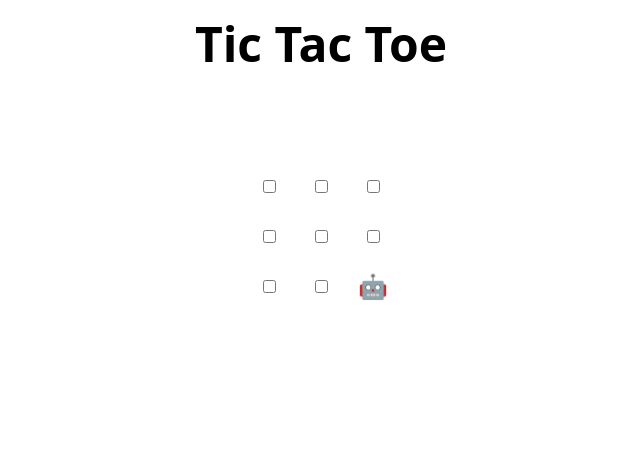
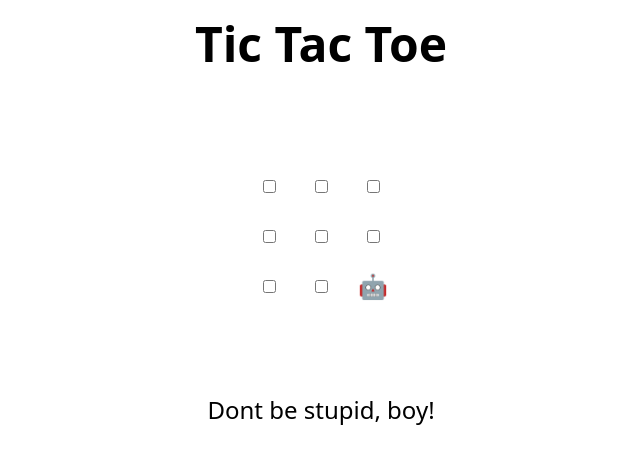
Before and after one commit to Benedek-sudo/skills-review-pull-requests, a plain HTML site: page index.html in a window 1280 px wide. Shown: the whole page, without its empty margins (319-959 px from the left). Drawn offline with Linux system fonts and the light colour scheme.

Commit message:
Update index.html
needed

```diff
--- a/index.html
+++ b/index.html
@@ -48,7 +48,7 @@
 </table>
 
 <h2 hidden>Game over, refresh to play again 🧑‍💻 🤖!</h2>
-
+Dont be stupid, boy!
 <script>
   // Initialization
   const boxes = Array.from(document.querySelectorAll("td"));
```
